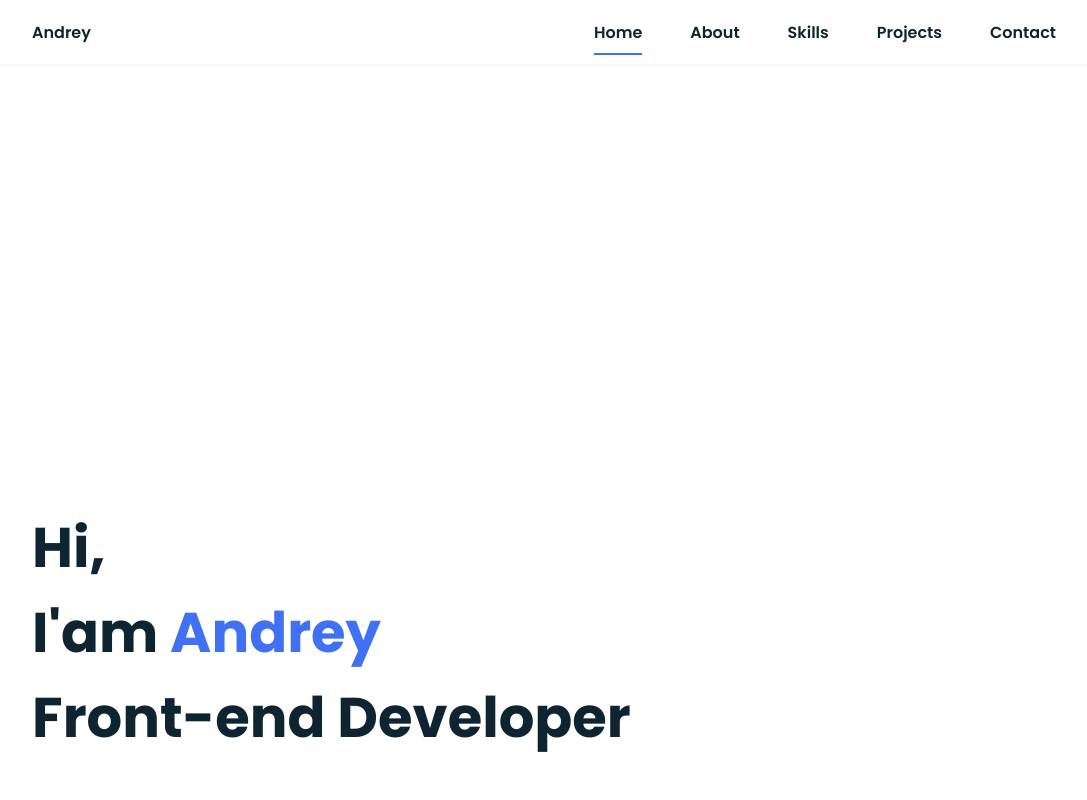
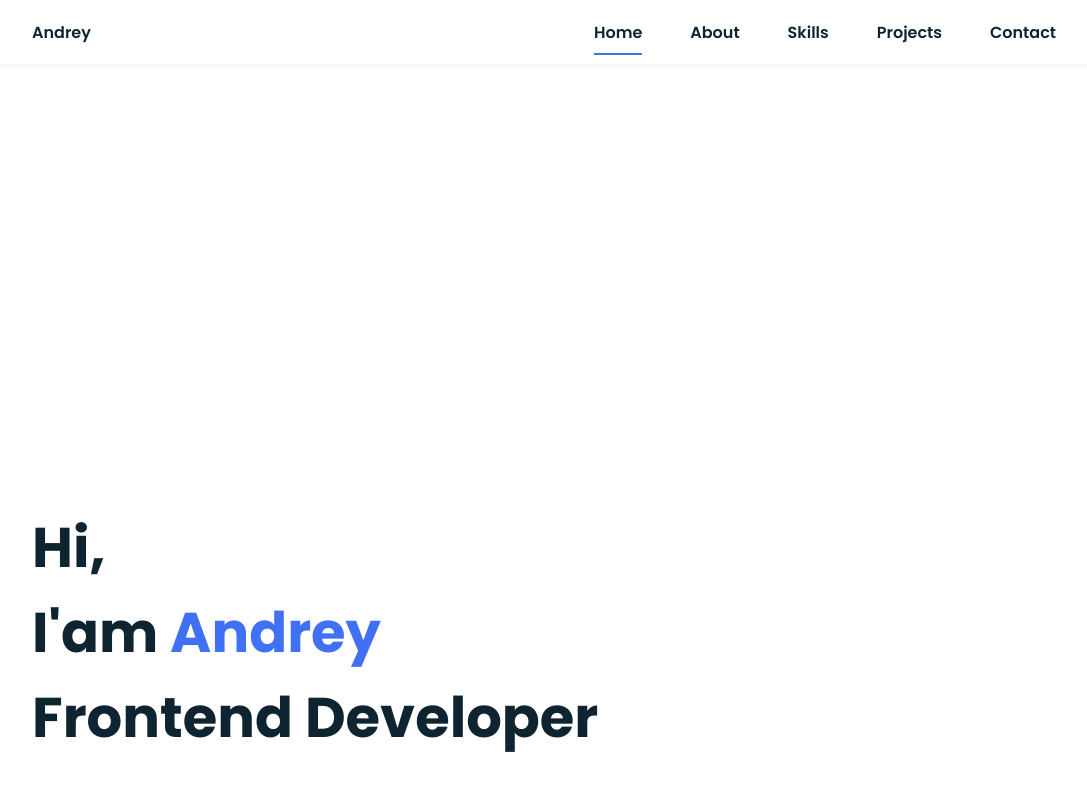
Before and after one commit to casterweb/portfolio, a plain HTML site: page index.html in a window 1280 px wide. Shown: the top 800 px of the page, without its empty margins (96-1183 px from the left). Drawn offline with nearby package versions, Linux system fonts and the light colour scheme.

Commit message:
fix html

```diff
--- a/index.html
+++ b/index.html
@@ -39,7 +39,7 @@
             <!--===== HOME =====-->
             <section class="home bd-grid" id="home">
                 <div class="home__data">
-                    <h1 class="home__title">Hi,<br>I'am <span class="home__title-color">Andrey</span><br>Front-end Developer</h1>
+                    <h1 class="home__title">Hi,<br>I'am <span class="home__title-color">Andrey</span><br>Frontend Developer</h1>
                 </div>
             </section>
 
```
